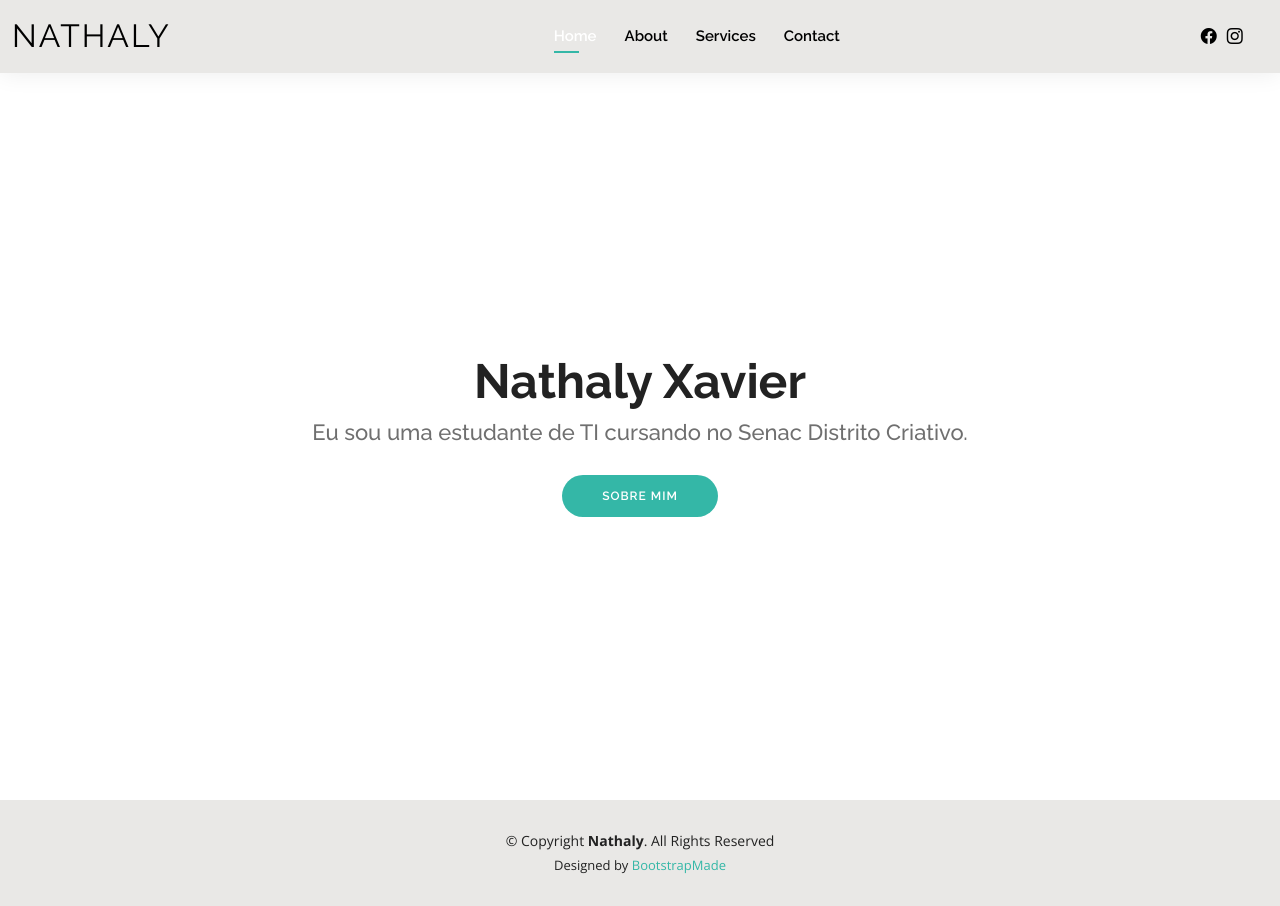
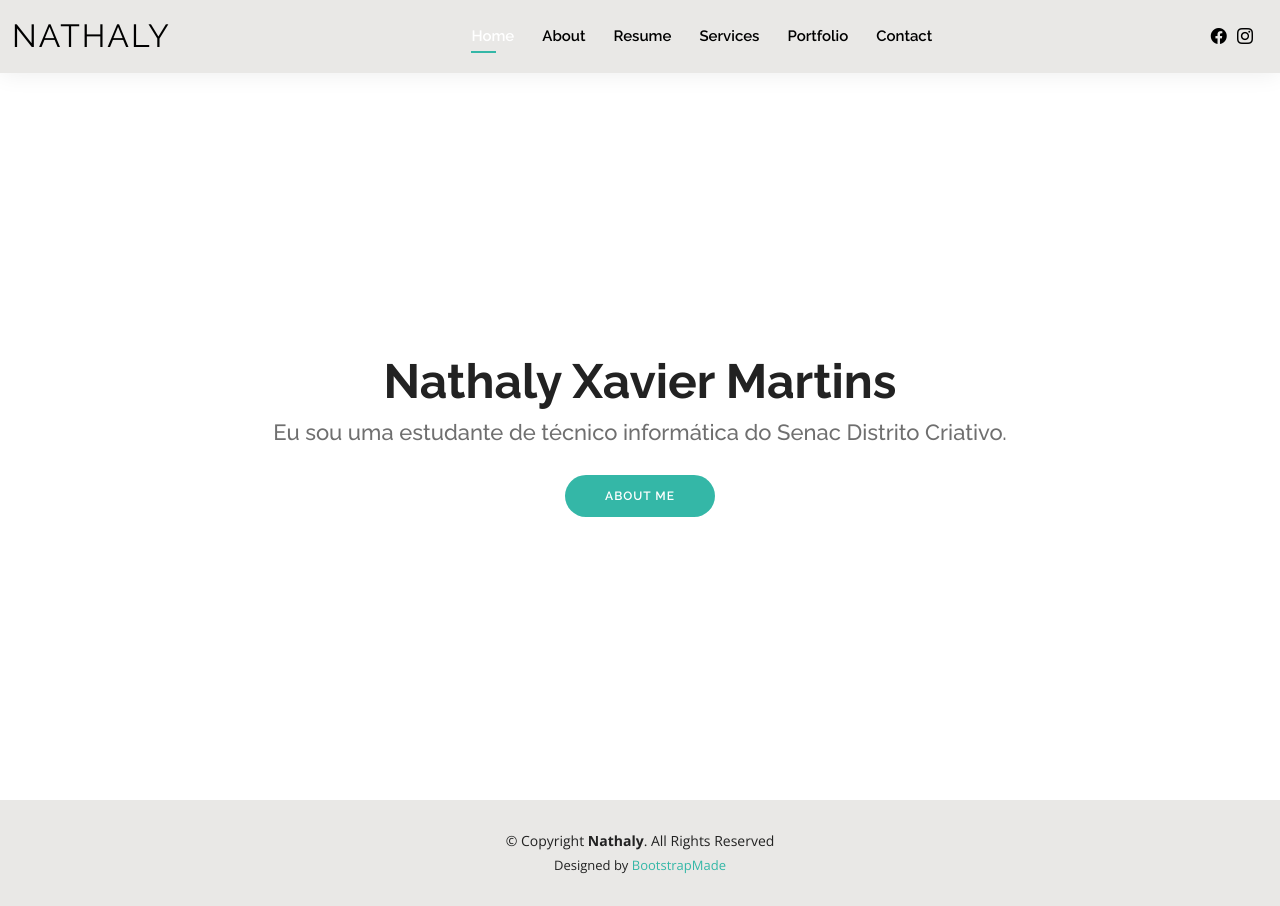
Before and after one commit to Nathalyxm13/Portfolio, a plain HTML site: page index.html in a window 1280 px wide. Drawn offline with nearby package versions, Linux system fonts and the light colour scheme; files that its build step writes are made by us from their sources; a script that the page names is missing; files whose address does not match are found by name.

Commit message:
Update index.html

```diff
--- a/index.html
+++ b/index.html
@@ -10,8 +10,8 @@
   <meta content="" name="keywords">
 
   <!-- Favicons -->
-  <link href="MicrosoftTeams-image.png" rel="icon">
-  <link href="MicrosoftTeams-image.png" rel="logo-icon">
+  <link href="assets/img/favicon.png" rel="icon">
+  <link href="assets/img/apple-touch-icon.png" rel="apple-touch-icon">
 
   <!-- Google Fonts -->
   <link href="https://fonts.googleapis.com/css?family=Open+Sans:300,300i,400,400i,600,600i,700,700i|Raleway:300,300i,400,400i,500,500i,600,600i,700,700i|Poppins:300,300i,400,400i,500,500i,600,600i,700,700i" rel="stylesheet">
@@ -50,7 +50,9 @@
         <ul>
           <li><a class="active" href="index.html">Home</a></li>
           <li><a href="about.html">About</a></li>
+          <li><a href="resume.html">Resume</a></li>
           <li><a href="services.html">Services</a></li>
+          <li><a href="portfolio.html">Portfolio</a></li>
           <li><a href="contact.html">Contact</a></li>
         </ul>
         <i class="bi bi-list mobile-nav-toggle"></i>
@@ -59,7 +61,6 @@
       <div class="header-social-links">
         <a href="#" class="facebook"><i class="bi bi-facebook"></i></a>
         <a href="#" class="instagram"><i class="bi bi-instagram"></i></a>
-        <a href="#" class="linkedin"><i class="bi bi-Gmail"></i></i></a>
       </div>
 
     </div>
@@ -69,9 +70,9 @@
   <!-- ======= Hero Section ======= -->
   <section id="hero" class="d-flex align-items-center">
     <div class="container d-flex flex-column align-items-center" data-aos="zoom-in" data-aos-delay="100">
-      <h1>Nathaly Xavier</h1>
-      <h2>Eu sou uma estudante de TI cursando no Senac Distrito Criativo.</h2>
-      <a href="about.html" class="btn-about">Sobre mim</a>
+      <h1>Nathaly Xavier Martins</h1>
+      <h2>Eu sou uma estudante de técnico informática do Senac Distrito Criativo.</h2>
+      <a href="about.html" class="btn-about">About Me</a>
     </div>
   </section><!-- End Hero -->
 
```
